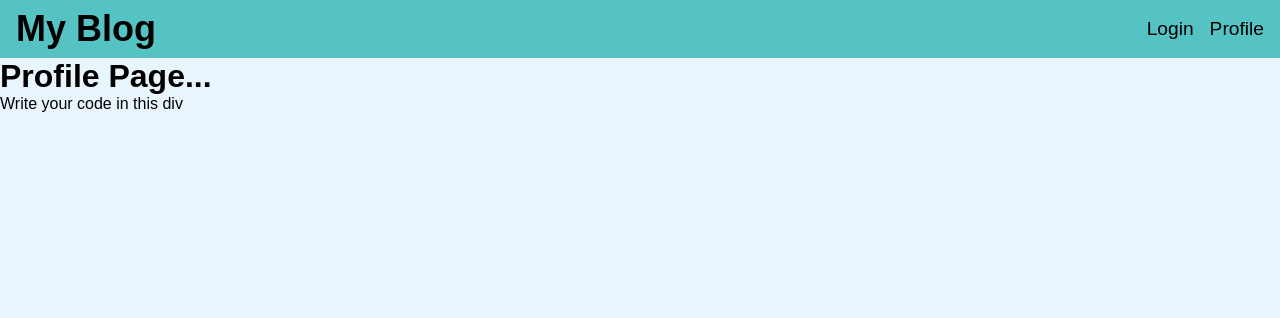
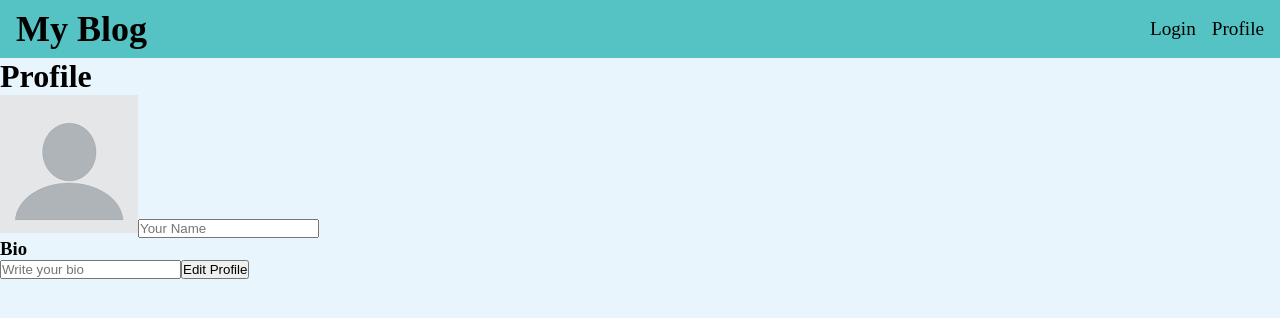
Before and after one commit to Willylaisa/Social-Blogging-App, a React (Vite) app: page /profile in a window 1280 px wide. Shown: the top 318 px of the page. Built offline with nearby package versions, Linux system fonts and the light colour scheme.

Commit message:
adding functionality& reusabilityusing props&state

```diff
--- a/src/pages/Profile.jsx
+++ b/src/pages/Profile.jsx
@@ -1,11 +1,75 @@
-import React from 'react'
-import "./profile.css"
+import React from "react"
+import Details from "../../components/Details"
+import Header from "../../components/Header"
 
 export default function Profile() {
-    return (
-        <div>
-            <h1>Profile Page...</h1>
-            <p>Write your code in this div</p>
-        </div>
+    // STATES
+    const [profile, setProfile] = React.useState(
+        JSON.parse(localStorage.getItem("profile")) ||
+        {profileName: "", description: ""}
     )
-}
+    const [editing, setEditing] = React.useState(false);
+
+    // STORING TO LOCAL STORAGE
+    React.useEffect(function() {
+        localStorage.setItem("profile", JSON.stringify(profile))
+    }, [profile])
+
+
+    // FUNCTIONS TO HANDLE EVENTS
+    function handleChange(event) {
+        return (
+            setProfile(prevProfile => {
+                return {
+                    ...prevProfile,
+                    [event.target.name]: event.target.value
+                }
+            })
+        )
+    }
+
+
+    // CLICK FUNCTION
+    function editProfile() {
+        setEditing(prevEditing => !prevEditing)
+    }
+
+
+
+        return (
+            <div>
+        <Header />
+        <Details
+        nameInput = {
+            editing ? (
+                <h2 className="profile-name">{profile.profileName}</h2>
+            ) : (
+                <input
+                    className="profile--name"
+                    name="profileName"
+                    type="text"
+                    placeholder="Your Name"
+                    value={profile.profileName}
+                    onChange={handleChange}
+                ></input>
+            )
+        }
+        descriptionInput = {
+            editing ? (
+                <p className="profile--paragraph">{profile.description}</p>
+            ) : (
+                <input
+                    className="profile--description"
+                    name="description"
+                    type="text"
+                    placeholder="Write your bio"
+                    value={profile.description}
+                    onChange={handleChange}
+                ></input>
+            )
+        }
+        handleClick={editProfile}
+        />
+    </div>
+    )
+    }
```
